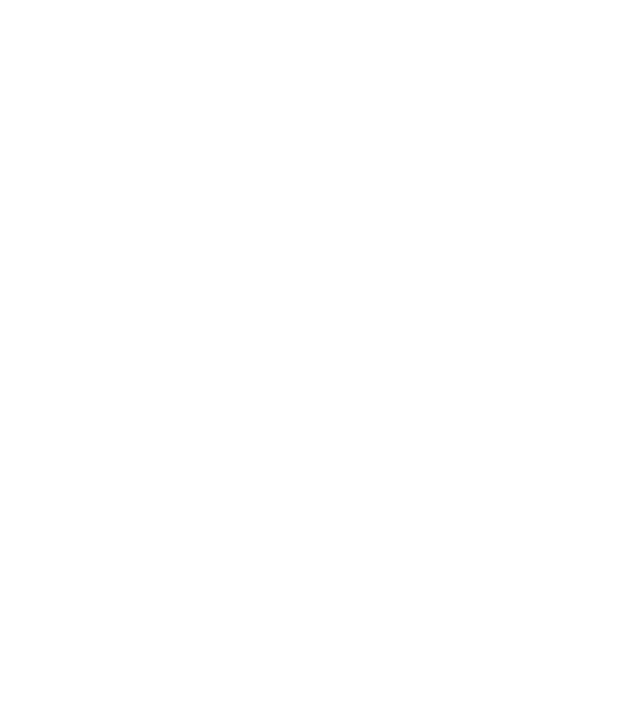
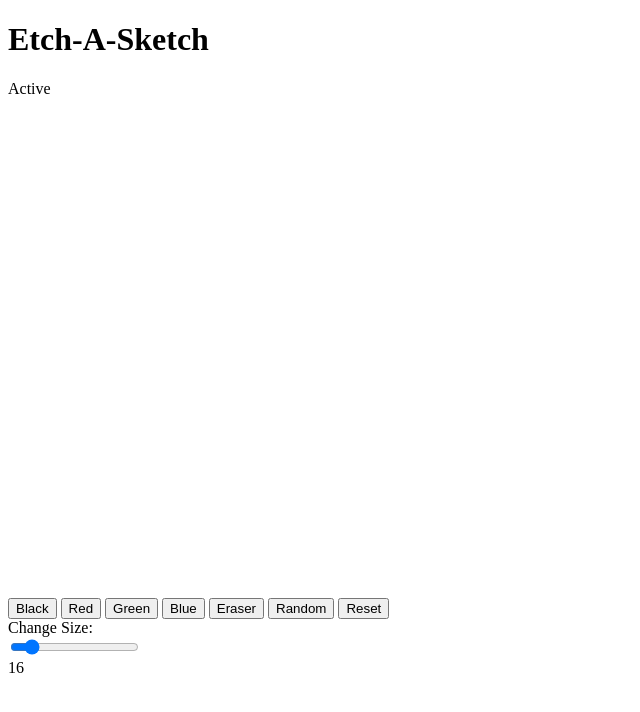
Before and after one commit to 4d757365/etch-a-sketch, a plain HTML site: page index.html in a window 1280 px wide. Shown: the whole page, without its empty margins (0-640 px from the left). Drawn offline with Linux system fonts and the light colour scheme.

Commit message:
Completed sketch script
The sketch script works like intended.
You can change the color modes and size of the grids.
Next up is CSS and maybe extra features to make it appealing to users.

```diff
--- a/index.html
+++ b/index.html
@@ -10,5 +10,31 @@
 </head>
 <body>
 
+    <div class="container">
+        <div class="title"><h1>Etch-A-Sketch</h1></div>
+        <div class="status">Active</div>
+        <div class="content">
+            <div class="board">
+
+            </div>
+            <div class="buttons">
+                <button onclick="changeColorMode('black')">Black</button>
+                <button onclick="changeColorMode('red')">Red</button>
+                <button onclick="changeColorMode('green')">Green</button>
+                <button onclick="changeColorMode('blue')">Blue</button>
+                <button onclick="changeColorMode('white')">Eraser</button>
+                <button onclick="changeColorMode('random')">Random</button>
+                <button onclick="resetBoard()">Reset</button>
+            </div>
+            <div class="slider">
+                <div class="size">
+                    Change Size:
+                </div>
+                <input type="range" min="4" max="100" value="16" class="slider" onchange="changeSize(this.value)">
+                <div class="value">16</div>
+
+            </div>
+        </div>
+    </div>
 </body>
 </html>
--- a/script.js
+++ b/script.js
@@ -0,0 +1,96 @@
+const DEFAULT_COLOR = '#000000';
+const DEFAULT_SIZE = 16;
+
+let color = DEFAULT_COLOR;
+let isClicked = true;
+
+
+let input = document.querySelector('input');
+let value = document.querySelector('.value');
+
+value.innerHTML = input.value;
+input.addEventListener('input', () => {
+  value.innerHTML = input.value;
+}, false);
+
+document.querySelector("body").addEventListener('click', (e) => {
+    if(e.target.tagName != 'BUTTON' && e.target.tagName != 'INPUT' )
+    {
+        isClicked = !isClicked;
+
+        if(isClicked)
+        {
+            document.querySelector('.status').textContent = 'Active';
+        }
+        else
+        {
+            document.querySelector('.status').textContent = 'Not Active';
+
+        }
+    }
+
+})
+
+function createBoard(size)
+{
+    let board = document.querySelector('.board');
+    let squares = board.querySelectorAll('div');
+    squares.forEach((div) => div.remove());
+    board.style.gridTemplateColumns = `repeat(${size} , 1fr)`;
+    board.style.gridTemplateRows = `repeat(${size} , 1fr)`;
+
+
+    let fullSize = size * size;
+
+    for(let i = 0; i < fullSize; i++)
+    {
+        let square = document.createElement('div');
+        square.addEventListener('mouseover', changeSquareColor);
+        square.style.backgroundColor = 'white';
+        board.insertAdjacentElement('beforeend', square);
+
+    }
+}
+
+
+function changeSize(size)
+{
+    createBoard(size);
+}
+
+function changeSquareColor()
+{
+    if(isClicked)
+    {
+        if(color === 'random')
+        {
+            this.style.backgroundColor = `hsl(${Math.random() * 360}, 100%, 50%)`;
+        }
+        else
+        {
+            this.style.backgroundColor = color;
+        }
+    }
+}
+
+
+
+function changeColorMode(mode)
+{
+   color = mode;
+}
+
+function resetBoard()
+{
+    let board = document.querySelector('.board');
+    let squares = board.querySelectorAll('div');
+    squares.forEach((div) => div.style.backgroundColor = 'white');
+}
+
+
+function defaultBoard()
+{
+    createBoard(DEFAULT_SIZE);
+}
+
+defaultBoard();
--- a/style.css
+++ b/style.css
@@ -0,0 +1,5 @@
+.board {
+    width: 500px;
+    height: 500px;
+    display: grid;
+}
```
